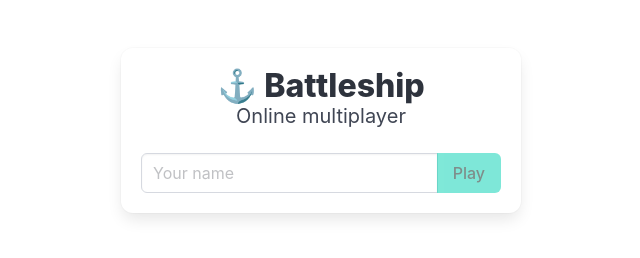
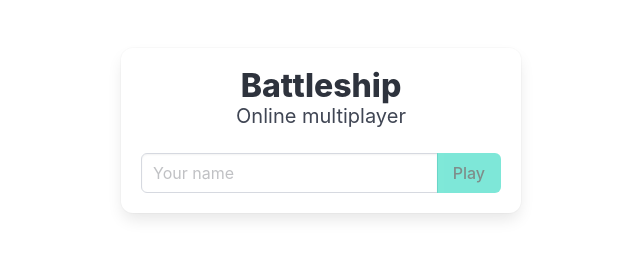
Before and after one commit to hopecore09/battleship, a website: page client/index.html in a window 1280 px wide. Shown: the whole page, without its empty margins (319-959 px from the left). Drawn offline with nearby package versions, Linux system fonts and the light colour scheme; no server answers.

Commit message:
Update index.html

```diff
--- a/client/index.html
+++ b/client/index.html
@@ -14,7 +14,7 @@
       <!-- Auth -->
       <div id="auth-screen" class="screen">
         <div class="box" style="max-width:400px;margin:0 auto;">
-          <h1 class="title has-text-centered">⚓ Battleship</h1>
+          <h1 class="title has-text-centered">Battleship</h1>
           <p class="subtitle has-text-centered">Online multiplayer</p>
           <div class="field has-addons">
             <div class="control is-expanded">
```
